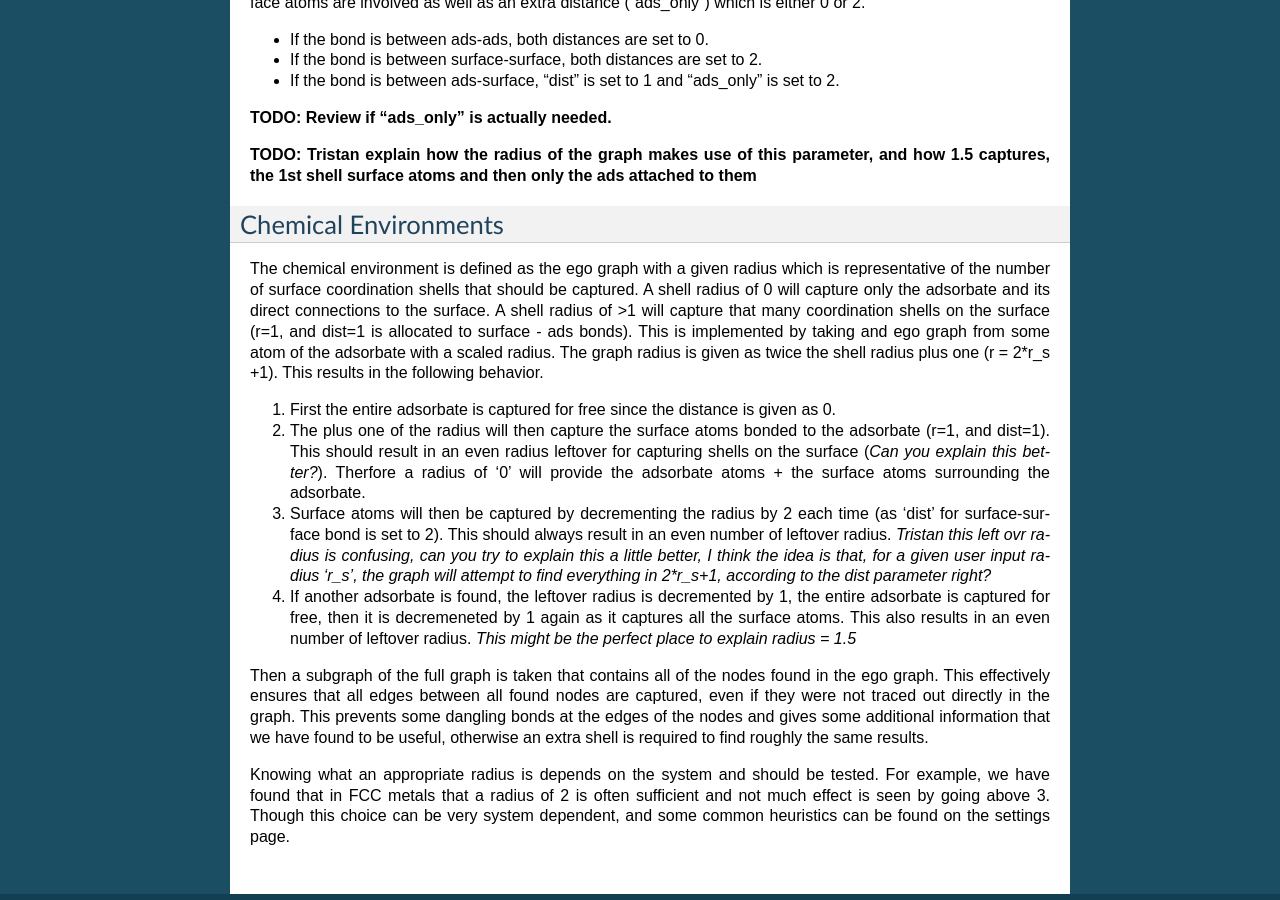
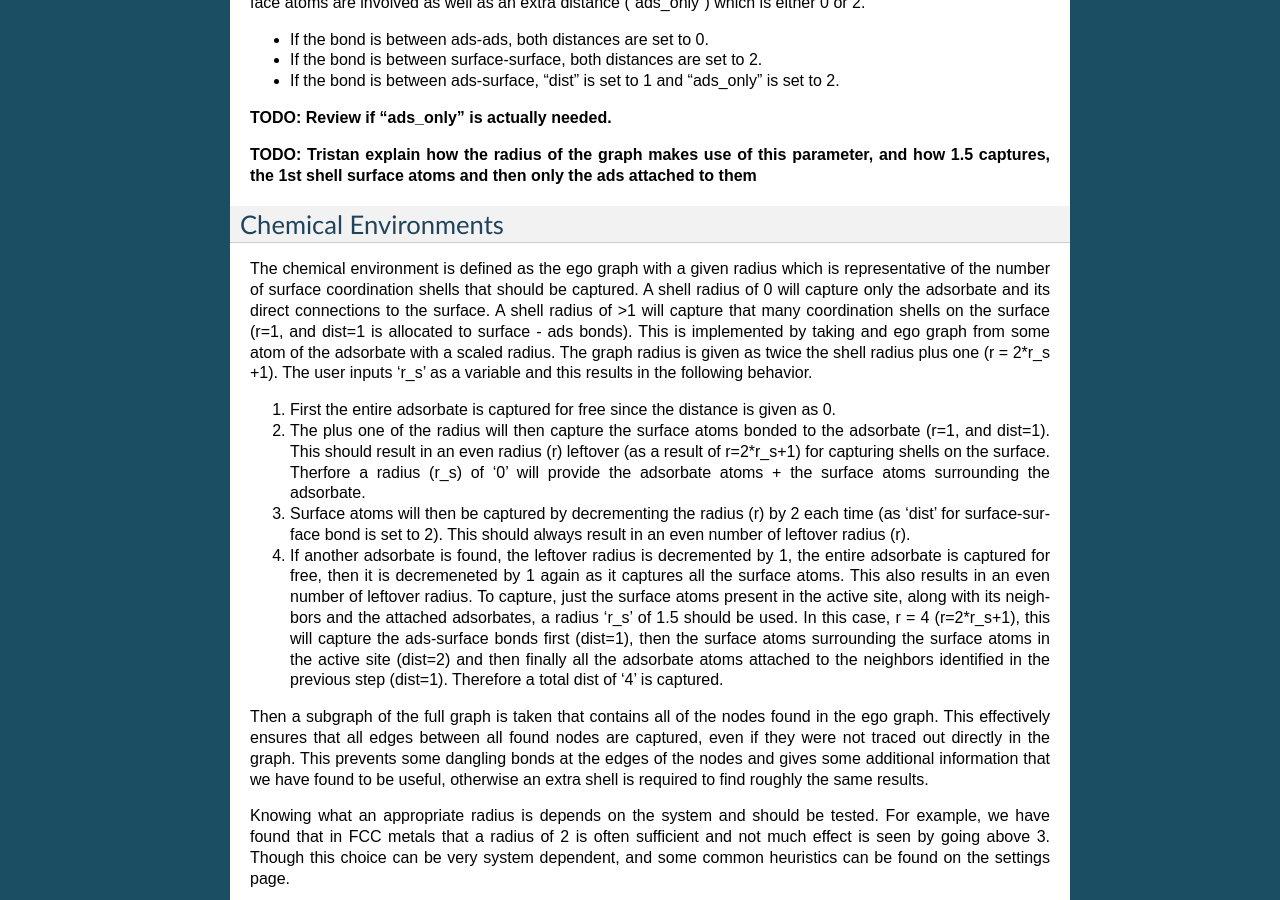
Before and after one commit to vsumaria/graph-theory-surfaces, a Sphinx documentation site: the page built from doc/source/Theory.rst, in a window 1280 px wide and 900 px high, scrolled down 569 px. Built offline with Sphinx 7.4.7, drawn with Linux system fonts in a browser that asks for light colours; formulas are drawn with MathJax 3; pages that are not in the unit, such as notebooks, are missing from menus.

Commit message:
Update Theory.rst

```diff
--- a/doc/source/Theory.rst
+++ b/doc/source/Theory.rst
@@ -32,12 +32,12 @@ First, nodes are added for each atom within the cell as well as repetitions in a
 Chemical Environments
 *********************
 
-The chemical environment is defined as the ego graph with a given radius which is representative of the number of surface coordination shells that should be captured.  A shell radius of 0 will capture only the adsorbate and its direct connections to the surface.  A shell radius of >1 will capture that many coordination shells on the surface (r=1, and dist=1 is allocated to surface - ads bonds).  This is implemented by taking and ego graph from some atom of the adsorbate with a scaled radius.  The graph radius is given as twice the shell radius plus one (r = 2*r_s +1).  This results in the following behavior.
+The chemical environment is defined as the ego graph with a given radius which is representative of the number of surface coordination shells that should be captured.  A shell radius of 0 will capture only the adsorbate and its direct connections to the surface.  A shell radius of >1 will capture that many coordination shells on the surface (r=1, and dist=1 is allocated to surface - ads bonds).  This is implemented by taking and ego graph from some atom of the adsorbate with a scaled radius.  The graph radius is given as twice the shell radius plus one (r = 2*r_s +1). The user inputs 'r_s' as a variable and this results in the following behavior.
 
 1. First the entire adsorbate is captured for free since the distance is given as 0.
-2. The plus one of the radius will then capture the surface atoms bonded to the adsorbate (r=1, and dist=1).  This should result in an even radius leftover for capturing shells on the surface (*Can you explain this better?*). Therfore a radius of '0' will provide the adsorbate atoms + the surface atoms surrounding the adsorbate.
-3. Surface atoms will then be captured by decrementing the radius by 2 each time (as 'dist' for surface-surface bond is set to 2).  This should always result in an even number of leftover radius. *Tristan this left ovr radius is confusing, can you try to explain this a little better, I think the idea is that, for a given user input radius 'r_s', the graph will attempt to find everything in 2*r_s+1, according to the dist parameter right?*
-4. If another adsorbate is found, the leftover radius is decremented by 1, the entire adsorbate is captured for free, then it is decremeneted by 1 again as it captures all the surface atoms.  This also results in an even number of leftover radius.  *This might be the perfect place to explain radius = 1.5*
+2. The plus one of the radius will then capture the surface atoms bonded to the adsorbate (r=1, and dist=1).  This should result in an even radius (r) leftover (as a result of r=2*r_s+1) for capturing shells on the surface. Therfore a radius (r_s) of '0' will provide the adsorbate atoms + the surface atoms surrounding the adsorbate.
+3. Surface atoms will then be captured by decrementing the radius (r) by 2 each time (as 'dist' for surface-surface bond is set to 2).  This should always result in an even number of leftover radius (r).
+4. If another adsorbate is found, the leftover radius is decremented by 1, the entire adsorbate is captured for free, then it is decremeneted by 1 again as it captures all the surface atoms.  This also results in an even number of leftover radius. To capture, just the surface atoms present in the active site, along with its neighbors and the attached adsorbates, a radius 'r_s' of 1.5 should be used. In this case, r = 4 (r=2*r_s+1), this will capture the ads-surface bonds first (dist=1), then the surface atoms surrounding the surface atoms in the active site (dist=2) and then finally all the adsorbate atoms attached to the neighbors identified in the previous step (dist=1). Therefore a total dist of '4' is captured.
 
 Then a subgraph of the full graph is taken that contains all of the nodes found in the ego graph.  This effectively ensures that all edges between all found nodes are captured, even if they were not traced out directly in the graph.  This prevents some dangling bonds at the edges of the nodes and gives some additional information that we have found to be useful, otherwise an extra shell is required to find roughly the same results.
 
```
